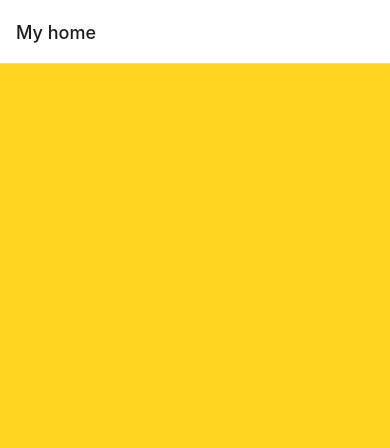
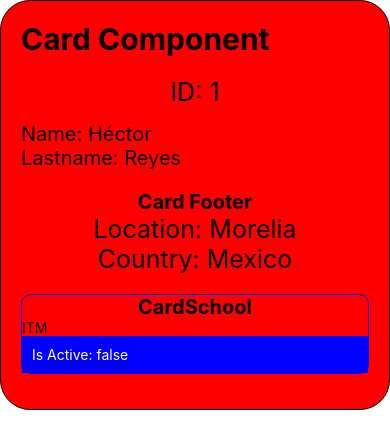
Before and after one commit to HueZoPollo/Tecnologias_Moviles, a React Native app in the folder Base/: screen / in a window 390 px wide. Shown: the top 448 px of the page. Built offline with nearby package versions, Linux system fonts and the light colour scheme; no server answers.

Commit message:
Practica 9

```diff
--- a/Base/App.js
+++ b/Base/App.js
@@ -3,33 +3,32 @@ import { StatusBar } from "expo-status-bar";
 import { SafeAreaView, StyleSheet, Text, View } from "react-native";
 import Constants from "expo-constants";
 import { createStackNavigator } from "@react-navigation/stack";
-import { NavigationContainer } from "@react-navigation/native";
-import Home from "./src/screens/Home";
-import Login from "./src/screens/Login";
-import { StyledText } from "./src/components/StyledText";
+// import { NavigationContainer } from "@react-navigation/native";
+// import Home from "./src/screens/Home";
+// import Login from "./src/screens/Login";
+// import { StyledText } from "./src/components/StyledText";
+import Card from "./src/components/Card";
+import AppContextProvider from "./src/components/Context/AppContext";
 
 const Stack = createStackNavigator();
 
+const person = {
+  id: 1,
+  name: "Pablo",
+  lastname: "Juarez",
+  age: 22,
+  location: "Morelia",
+  country: "Mexico",
+};
+
 export default function App() {
   return (
-    <SafeAreaView style={styles.container}>
-      <NavigationContainer>
-        <Stack.Navigator initialRouteName="Home">
-          <Stack.Screen
-            name="Home"
-            component={Home}
-            options={{
-              title: "My home",
-              headerStyle: {
-                backgroundColor: "white",
-              },
-            }}
-          />
-          <Stack.Screen name="Login" component={Login} />
-        </Stack.Navigator>
+    <AppContextProvider>
+      <View style={styles.container}>
+        <Card />
         <StatusBar style="auto" />
-      </NavigationContainer>
-    </SafeAreaView>
+      </View>
+    </AppContextProvider>
   );
 }
 
--- /dev/null
+++ b/Base/src/components/Card/index.jsx
@@ -0,0 +1,31 @@
+import { StyleSheet, Text, View } from "react-native";
+import React from "react";
+import CardId from "../CardId";
+import CardFooter from "../CardFooter";
+import { useAppContext } from "../hooks/useAppContext";
+
+const Card = () => {
+  const { person } = useAppContext();
+  return (
+    <View
+      style={{
+        borderWidth: 1,
+        borderRadius: 30,
+        padding: 20,
+        backgroundColor: !person.isActive ? "red" : "green",
+      }}
+    >
+      <Text style={{ fontSize: 30, fontWeight: "bold", marginBottom: 20 }}>
+        Card Component
+      </Text>
+      <CardId />
+      <Text style={{ fontSize: 20 }}>Name: {person.name}</Text>
+      <Text style={{ fontSize: 20 }}>Lastname: {person.lastname}</Text>
+      <CardFooter />
+    </View>
+  );
+};
+
+export default Card;
+
+const styles = StyleSheet.create({});
--- /dev/null
+++ b/Base/src/components/CardFooter/index.jsx
@@ -0,0 +1,20 @@
+import { StyleSheet, Text, View } from "react-native";
+import React from "react";
+import CardLocation from "../CardLocation";
+import { useAppContext } from "../hooks/useAppContext";
+
+const CardFooter = () => {
+  const { person } = useAppContext();
+  return (
+    <View style={{ marginTop: 20 }}>
+      <Text style={{ fontSize: 20, fontWeight: "bold", textAlign: "center" }}>
+        Card Footer
+      </Text>
+      <CardLocation />
+    </View>
+  );
+};
+
+export default CardFooter;
+
+const styles = StyleSheet.create({});
--- /dev/null
+++ b/Base/src/components/CardId/index.jsx
@@ -0,0 +1,16 @@
+import { StyleSheet, Text, View } from "react-native";
+import React from "react";
+import { useAppContext } from "../hooks/useAppContext";
+
+const CardId = () => {
+  const { person } = useAppContext();
+  return (
+    <View style={{ marginBottom: 15 }}>
+      <Text style={{ textAlign: "center", fontSize: 25 }}>ID: {person.id}</Text>
+    </View>
+  );
+};
+
+export default CardId;
+
+const styles = StyleSheet.create({});
--- /dev/null
+++ b/Base/src/components/CardLocation/index.jsx
@@ -0,0 +1,21 @@
+import { StyleSheet, Text, View } from "react-native";
+import React from "react";
+import CardSchool from "../CardSchool";
+import { useAppContext } from "../hooks/useAppContext";
+
+const CardLocation = () => {
+  const { person } = useAppContext();
+  return (
+    <View style={{ marginBottom: 15 }}>
+      <Text style={{ textAlign: "center", fontSize: 25 }}>
+        Location: {person.location}
+      </Text>
+      <Text style={{ textAlign: "center", fontSize: 25 }}>
+        Country: {person.country}
+      </Text>
+      <CardSchool />
+    </View>
+  );
+};
+
+export default CardLocation;
--- /dev/null
+++ b/Base/src/components/CardSchool/index.jsx
@@ -0,0 +1,34 @@
+import { StyleSheet, Text, TouchableOpacity, View } from "react-native";
+import React, { useContext } from "react";
+// import { AppContext } from "../context/AppContext";s
+import { useAppContext } from "../hooks/useAppContext";
+
+const CardSchool = () => {
+  const { person, handleIsActive } = useAppContext();
+
+  return (
+    <View
+      style={{
+        marginTop: 20,
+        borderWidth: 1,
+        borderColor: "blue",
+        borderRadius: 10,
+      }}
+    >
+      <Text style={{ fontSize: 20, fontWeight: "bold", textAlign: "center" }}>
+        CardSchool
+      </Text>
+      <Text>{person.school}</Text>
+      <TouchableOpacity
+        style={{ backgroundColor: "blue", padding: 10 }}
+        onPress={handleIsActive}
+      >
+        <Text style={{ color: "white" }}>
+          Is Active: {JSON.stringify(person.isActive)}
+        </Text>
+      </TouchableOpacity>
+    </View>
+  );
+};
+
+export default CardSchool;
--- /dev/null
+++ b/Base/src/components/Context/AppContext.jsx
@@ -0,0 +1,37 @@
+import { createContext, useState } from "react";
+
+const personObj = {
+  id: 1,
+  name: "Héctor",
+  lastname: "Reyes",
+  age: 21,
+  location: "Morelia",
+  country: "Mexico",
+  school: "ITM",
+  isActive: false,
+};
+
+export const AppContext = createContext();
+
+import { StyleSheet, Text, View } from "react-native";
+import React from "react";
+
+const AppContextProvider = ({ children }) => {
+  const [person, setPerson] = useState(personObj);
+
+  const handleIsActive = () => {
+    setPerson({
+      ...person,
+      isActive: !person.isActive,
+    });
+  };
+
+  const values = {
+    person,
+    handleIsActive,
+  };
+
+  return <AppContext.Provider value={values}>{children}</AppContext.Provider>;
+};
+
+export default AppContextProvider;
--- /dev/null
+++ b/Base/src/components/hooks/useAppContext.jsx
@@ -0,0 +1,4 @@
+import { useContext } from "react";
+import { AppContext } from "../Context/AppContext";
+
+export const useAppContext = () => useContext(AppContext);
```
